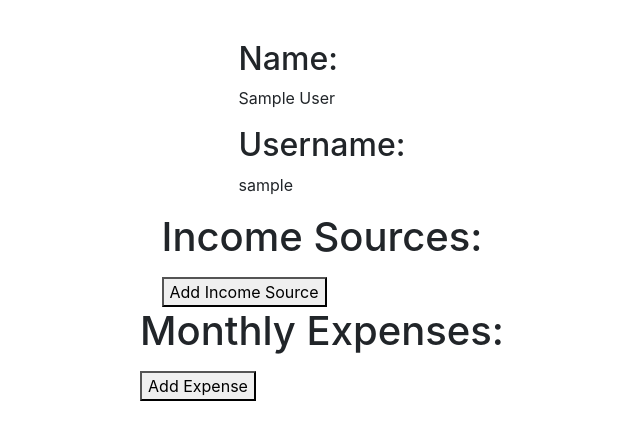
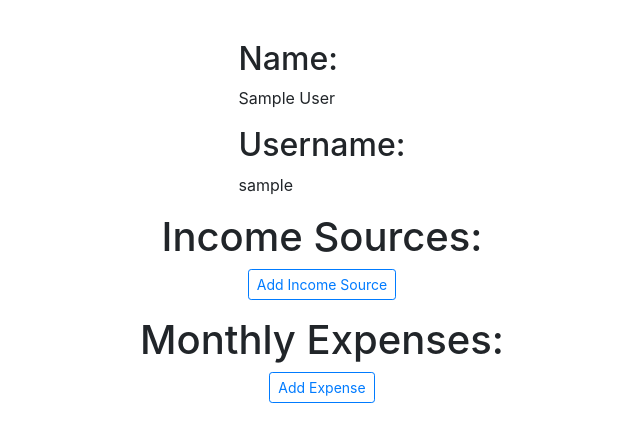
Before and after one commit to tyler-simeone/FundsTracker, a Django app: page /account/ in a window 1280 px wide. Shown: the part 24-466 px from the top of the page, without its empty margins (318-958 px from the left). Run offline with Django 3.2, Linux system fonts and the light colour scheme; the visitor is signed in with stand-in values (Sample User, id 1); data comes from the database, SQL or seed files in the repository; data that the repository does not hold is empty; parts of the project's set-up code (start-up, migrations or seed data) failed here and were passed over; some libraries are stand-ins or nearby versions.

Commit message:
working on account styling, moved delete btn for income and expense sources into their respective forms rather than on main list page

```diff
--- a/fundstrackerproject/fundstrackerapp/static/styles/incomelist.css
+++ b/fundstrackerproject/fundstrackerapp/static/styles/incomelist.css
@@ -3,3 +3,8 @@
     flex-direction: column;
     align-items: center;
 }
+
+.button__container {
+    display: flex;
+    justify-content: center;
+}
--- a/fundstrackerproject/fundstrackerapp/templates/incomesources/list.html
+++ b/fundstrackerproject/fundstrackerapp/templates/incomesources/list.html
@@ -21,42 +21,38 @@
 
         <section class="income_sources">
             <h1>Income Sources:</h1>
+            <div class="button__container">
+                <a href="{% url 'fundstrackerapp:income_form' %}">
+                    <button class="btn btn-outline-primary btn-sm">Add Income Source</button>
+                </a>
+            </div>
             <ul>
                 {% for income in all_incomes %}
                 <div class="income_source__container">
                     <a href="{% url 'fundstrackerapp:income_edit_form' income.id %}">
                         <li>{{ income.name }}: {{ income.total }}</li>
                     </a>
-
-                    <form action="{% url 'fundstrackerapp:income_source' income.id %}" method="POST">
-                        {% csrf_token %}
-                        <input type="hidden" name="actual_method" value="DELETE" />
-                        <button class="btn btn-danger btn-sm delete__button" onclick="return confirm('Are you sure?');">Delete</button>
-                    </form>
                 </div>
                 {% endfor %}
             </ul>
-            <a href="{% url 'fundstrackerapp:income_form' %}"><button>Add Income Source</button></a>
         </section>
 
         <section class="monthly_expenses">
             <h1>Monthly Expenses:</h1>
+            <div class="button__container">
+                <a href="{% url 'fundstrackerapp:expense_form' %}">
+                    <button class="btn btn-outline-primary btn-sm">Add Expense</button>
+                </a>
+            </div>
             <ul>
                 {% for expense in all_expenses %}
                 <div class="monthly_expense__container">
                     <a href="{% url 'fundstrackerapp:expense_edit_form' expense.id %}">
                         <li>{{ expense.name }}: {{ expense.total }}</li>
                     </a>
-
-                    {% comment %} <form action="{% url 'fundstrackerapp:expense_details' expense.id %}" method="POST">
-                        {% csrf_token %}
-                        <input type="hidden" name="actual_method" value="DELETE" />
-                        <button class="btn btn-danger btn-sm delete__button" onclick="return confirm('Are you sure?');">Delete</button>
-                    </form> {% endcomment %}
                 </div>
                 {% endfor %}
             </ul>
-            <a href="{% url 'fundstrackerapp:expense_form' %}"><button>Add Expense</button></a>
         </section>
     <div>
 {% endblock %}
```
Also changed, not shown: fundstrackerproject/fundstrackerapp/templates/incomesources/form.html (+8 -0 lines).
